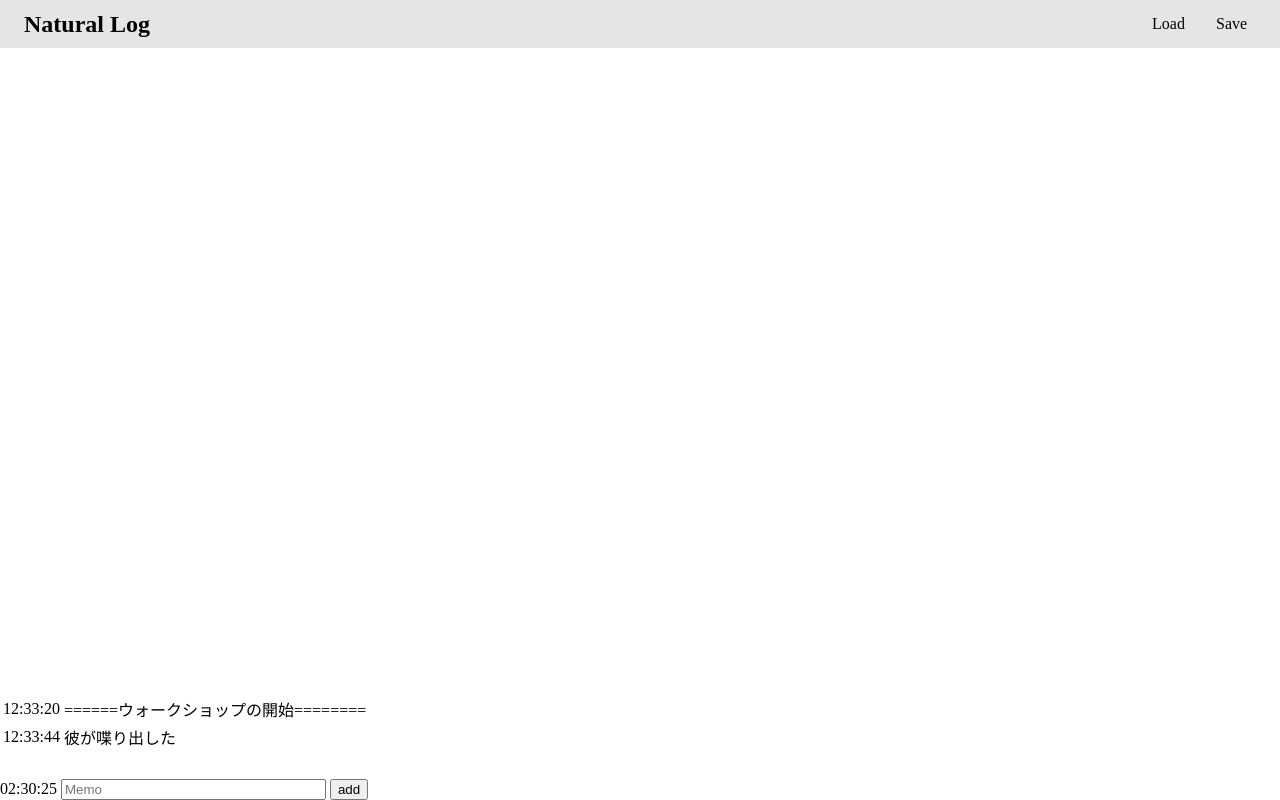
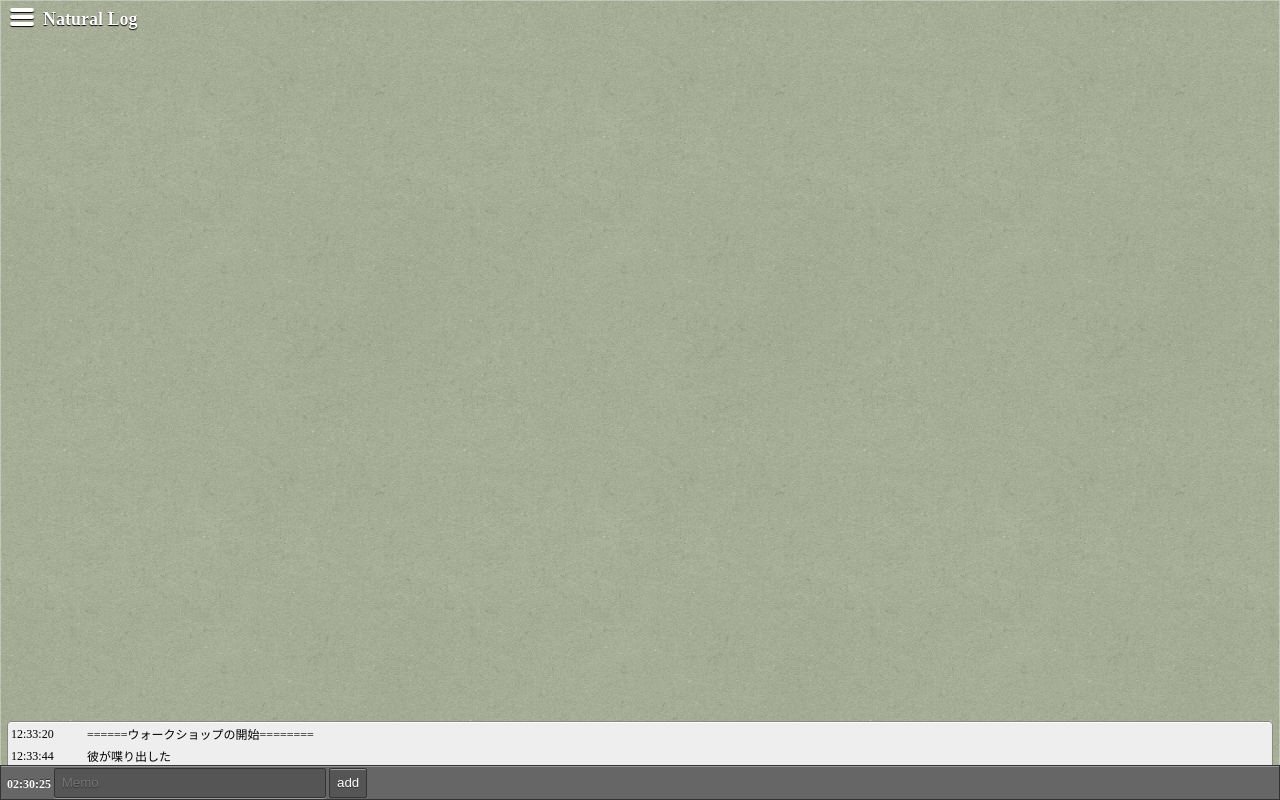
Before and after one commit to shunter1112/naturallog, a browser extension: page app/index.html in a window 1280 px wide. Drawn offline with Linux system fonts and the light colour scheme.

Commit message:
Ok, I've ignored all processes so far, just I'm sorry.

```diff
--- a/app/css/style.css
+++ b/app/css/style.css
@@ -10,13 +10,57 @@
 html{
   width: 100%;
   height: 100%;
-  font-size: 100%;
+  font-size: 12px;
 }
 body {
   margin: 0;
   padding: 0;
   width: 100%;
   height: 100%;
+}
+
+/* ----------------- Main / Sub Panel -------------------*/
+
+#SubPanel{
+  position: absolute;
+  top: 0;
+  left: 0;
+  height: 100%;
+  width: 100%;
+  background: #333;
+  z-index: 1;
+}
+#MainPanel{
+  position: absolute;
+  top: 0;
+  left: 0;
+  height: 100%;
+  width: 100%;
+  background-image: url("../images/background.png");
+  z-index: 2;
+  transition: left 0.3s ease-in-out;
+  box-shadow: 0px 0px 6px 2px rgba(0,0,0,0.6);
+  box-sizing: border-box;
+  border: 1px solid rgba(255,255,255,.3);
+}
+#MainPanel.isOpened{
+  left: 16em;
+}
+#SubPanelCaller{
+  margin-left: 2rem;
+  cursor: pointer;
+}
+#SubPanelCaller:before{
+  content: "";
+  display: block;
+  width: 2rem;
+  height: 0.3rem;
+  position: absolute;
+  top: 0.8em;
+  left: 0.5em;
+  background: #FFF;
+  border-radius: 10px;
+  box-shadow: 0px 7px 0px #FFF, 0px -7px 0px #FFF, 0px 1px 1px #000, 0px 8px 1px #000, 0px -6px 1px #000;
 }
 
 /* --------------------------------------------------------- */
@@ -26,7 +70,6 @@ body {
 nav {
   position: fixed;
   height: 3em; /* 16px * 2 = 32px */
-  background: rgba(0,0,0,.1);
   width: 100%;
   z-index: 2;
 }
@@ -35,6 +78,8 @@ nav h1 {
   line-height: 2em;
   padding-left: 1em;
   float: left;
+  color: #FFF;
+  text-shadow: 0px 1px 1px #000;
 }
 nav > ul{
   float: right;
@@ -56,21 +101,73 @@ nav:after{
   padding-bottom: 3em;
   box-sizing: border-box;
   height: 100%;
+  position: relative;
 }
 
 .logbody{
-  position: relative;
+  position: absolute;
   margin-bottom: 3em;
   box-sizing: border-box;
-  height: 100%;
+  padding: 3em 0.5em 0em;
+  overflow: scroll;
+  bottom: -0.5em;
+  width: 100%;
+  max-height: 100%;
 }
 
 table{
-  position: absolute;
-  bottom: 0px;
+  position: relative;
+  background: #EEE;
+  width: 100%;
+  margin: 0;
+  border-radius: 4px;
+  box-sizing: border-box;
+  border: 1px solid #888;
+  box-shadow: inset 0px 1px 0px #FFF;
+}
+
+td.time{
+  width: 6em;
 }
 
 form{
+  display: box;
   position: fixed;
   bottom: 0px;
+  left: 0px;
+  box-sizing: border-box;
+  border: 1px solid #333;
+  width: 100%;
+  margin: 0;
+  padding: 0.1em 0.5em;
+  background: #666;
+  box-shadow: inset 0px 1px 0px #999;
 }
+
+form span#currentTime {
+  color: #FFF;
+  width: 7em;
+  font-weight: bold;
+  text-shadow: 0px -1px 0px #333;
+}
+
+form input[type="text"]{
+  padding: 0.5em;
+  background: #555;
+  border-radius: 2px;
+  border: 1px solid #333;
+  box-shadow: 0px 1px 0px #999;
+  color: #FFF;
+  width: auto;
+  text-shadow: 0px 1px 1px #333;
+}
+
+form input[type="submit"]{
+  padding: 0.5em;
+  background: #555;
+  border-radius: 2px;
+  border: 1px solid #333;
+  box-shadow: inset 0px 1px 0px #999;
+  color: #FFF;
+  text-shadow: 0px 1px 1px #333;
+}
--- a/app/index.html
+++ b/app/index.html
@@ -6,12 +6,12 @@
     <link rel="stylesheet" href="css/style.css">
   </head>
   <body>
+    <div id="SubPanel">
+
+    </div>
+    <div id="MainPanel">
       <nav>
-      <h1>Natural Log</h1>
-      <ul>
-        <li>Save</li>
-        <li>Load</li>
-      </ul>
+        <h1 id="SubPanelCaller">Natural Log</h1>
       </nav>
       <div ng-controller="LogCtrl" class="container">
         <div class="logbody">
@@ -24,14 +24,16 @@
         </div>
         <form ng-submit="addTodo()">
           <span id="currentTime" ng-model="logTime">99:99:99</span>
-        <input type="text" ng-model="logNote"  size="30" placeholder="Memo">
+          <input type="text" ng-model="logNote" size="30" placeholder="Memo">
           <input class="btn-primary" type="submit" value="add">
         </form>
       </div>
       <script src="js/angular.min.js"></script>
       <script src="js/controller.js"></script>
       <script src="js/timer.js"></script>
+      <script src="js/sub_panel.js"></script>
       <script src="js/app.js"></script>
       <script src="js/dnd.js"></script>
+    </div>
   </body>
 </html>
--- a/app/js/controller.js
+++ b/app/js/controller.js
@@ -4,8 +4,18 @@ function LogCtrl($scope) {
     {note:'彼が喋り出した', time:"12:33:44"}];
 
   $scope.addTodo = function() {
+
     $scope.logs.push({note:$scope.logNote, time:getCurrentTime()});
     $scope.logNote = '';
+
+    setTimeout(function(){
+      var insideWindowTable = document.querySelector(".logbody table");
+      var insideWindow = document.querySelector(".logbody");
+      insideWindow.scrollTop = parseInt(window.getComputedStyle(insideWindowTable,null).getPropertyValue("height"));
+      console.log(parseInt(window.getComputedStyle(insideWindowTable,null).getPropertyValue("height")));
+      console.log(insideWindow.scrollTop);
+    },50);
+
   };
 
   $scope.remaining = function() {
--- /dev/null
+++ b/app/js/sub_panel.js
@@ -0,0 +1,6 @@
+var subPanelCaller = document.getElementById("SubPanelCaller");
+var mainPanel = document.getElementById("MainPanel");
+
+subPanelCaller.addEventListener("click",function(){
+  mainPanel.classList.toggle("isOpened");
+});
```
Lines whose indentation alone changed are shown as unchanged.
